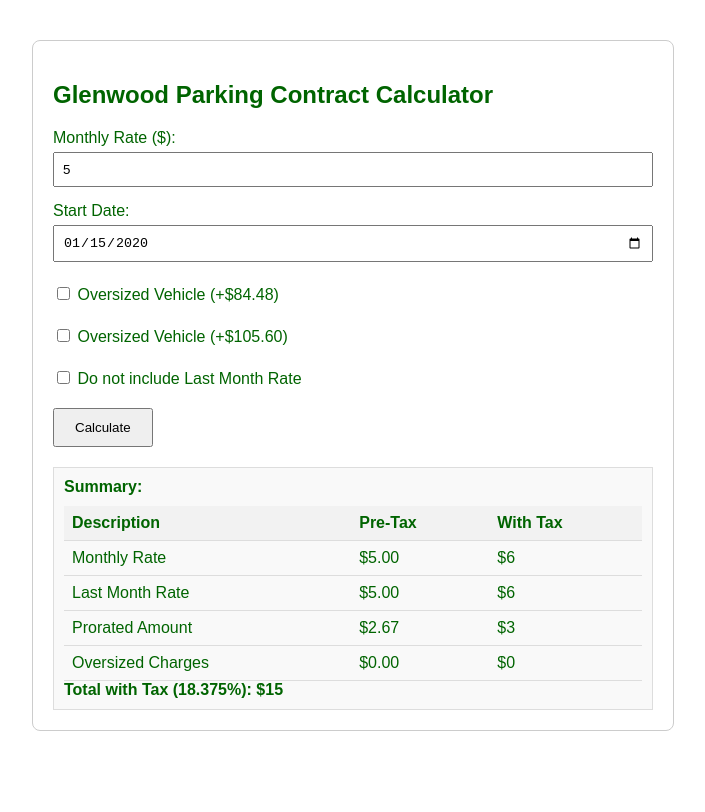
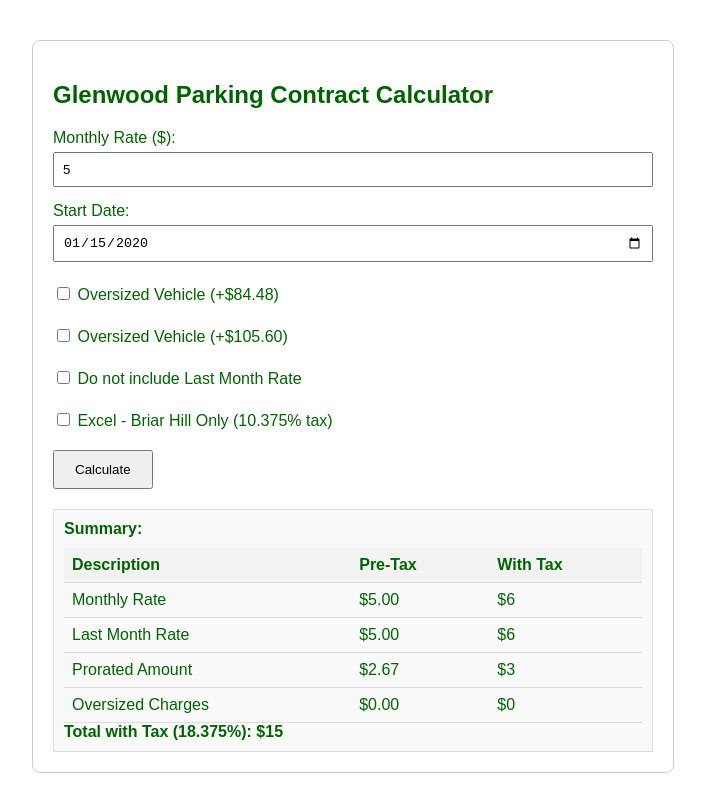
Before and after one commit to Mrrisaac/parking-calc, a plain HTML site: page index.html in a window 1280 px wide. Both pictures are taken after typing "5", "2020-01-15" into the empty fields and a click on the button "Calculate". Shown: the whole page, without its empty margins (287-992 px from the left). Drawn offline with Linux system fonts and the light colour scheme.

Commit message:
Add files via upload

```diff
--- a/index.html
+++ b/index.html
@@ -74,6 +74,10 @@
     <input type="checkbox" id="excludeLastMonth" /> Do not include Last Month Rate
   </label>
 
+  <label>
+    <input type="checkbox" id="useReducedTax" /> Excel - Briar Hill Only (10.375% tax)
+  </label>
+
   <button onclick="calculateTotal()">Calculate</button>
 
   <div class="result" id="result"></div>
@@ -90,6 +94,7 @@
       const isOversized = document.getElementById("oversized").checked;
       const isOversizedPlus = document.getElementById("oversizedPlus").checked;
       const excludeLastMonth = document.getElementById("excludeLastMonth").checked;
+      const useReducedTax = document.getElementById("useReducedTax").checked;
 
       if (isNaN(monthlyRate) || isNaN(startDate.getTime())) {
         document.getElementById("result").innerText = "Please enter valid inputs.";
@@ -104,7 +109,7 @@
       const prorateDays = daysInMonth - startDay + 1;
       const proratedAmount = (monthlyRate * prorateDays) / daysInMonth;
       const lastMonthRate = excludeLastMonth ? 0 : monthlyRate;
-      const taxRate = 0.18375;
+      const taxRate = useReducedTax ? 0.10375 : 0.18375;
 
       const monthlyRateTaxed = Math.round(monthlyRate * (1 + taxRate));
       const lastMonthRateTaxed = Math.round(lastMonthRate * (1 + taxRate));
@@ -120,7 +125,7 @@
           <tr><td>Prorated Amount</td><td>$${proratedAmount.toFixed(2)}</td><td>$${proratedAmountTaxed}</td></tr>
           <tr><td>Oversized Charges</td><td>$${oversizedCharge.toFixed(2)}</td><td>$${Math.round(oversizedCharge * (1 + taxRate))}</td></tr>
         </table>
-        <strong>Total with Tax (18.375%): $${totalWithTax}</strong>
+        <strong>Total with Tax (${(taxRate * 100).toFixed(3)}%): $${totalWithTax}</strong>
       `;
     }
   </script>
```
